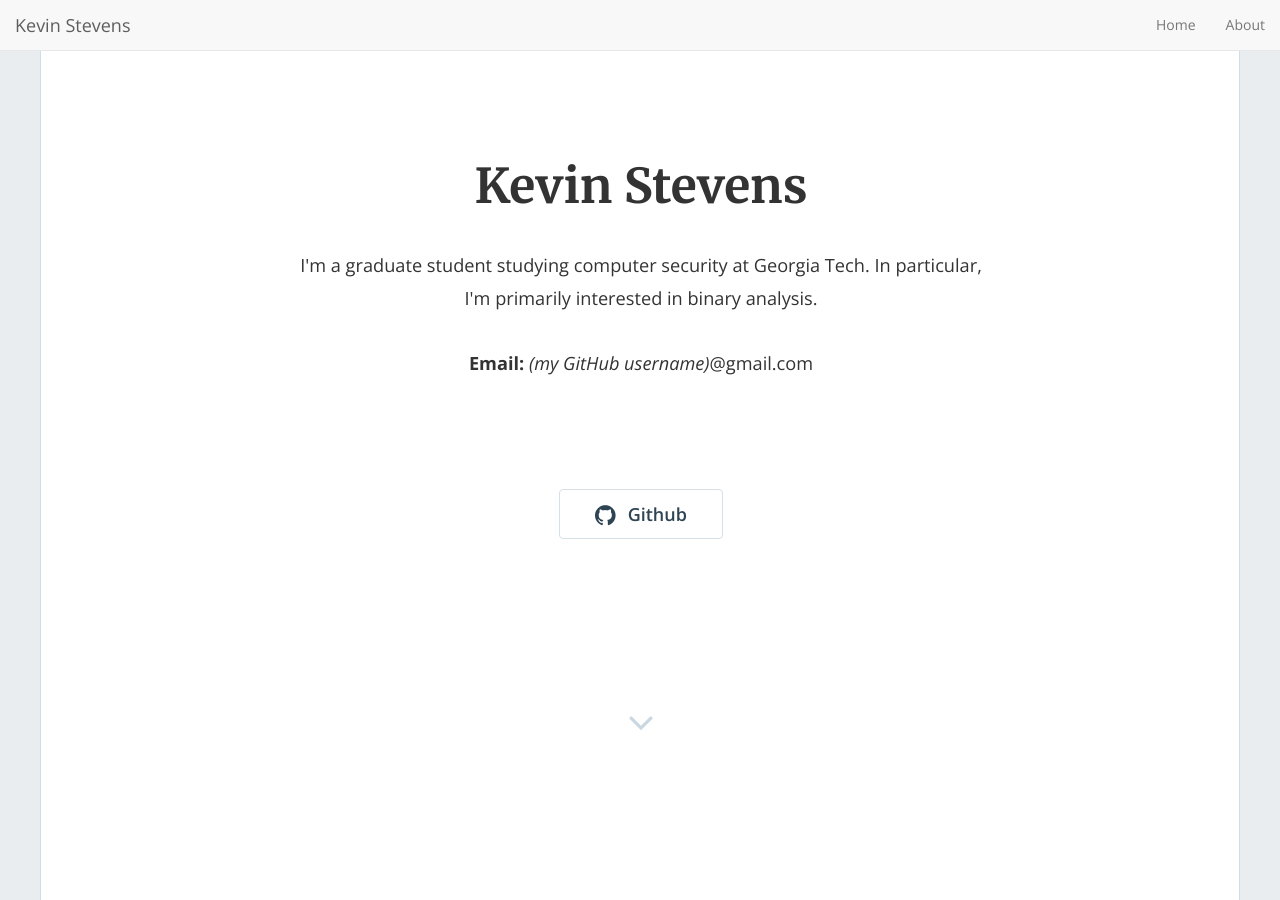
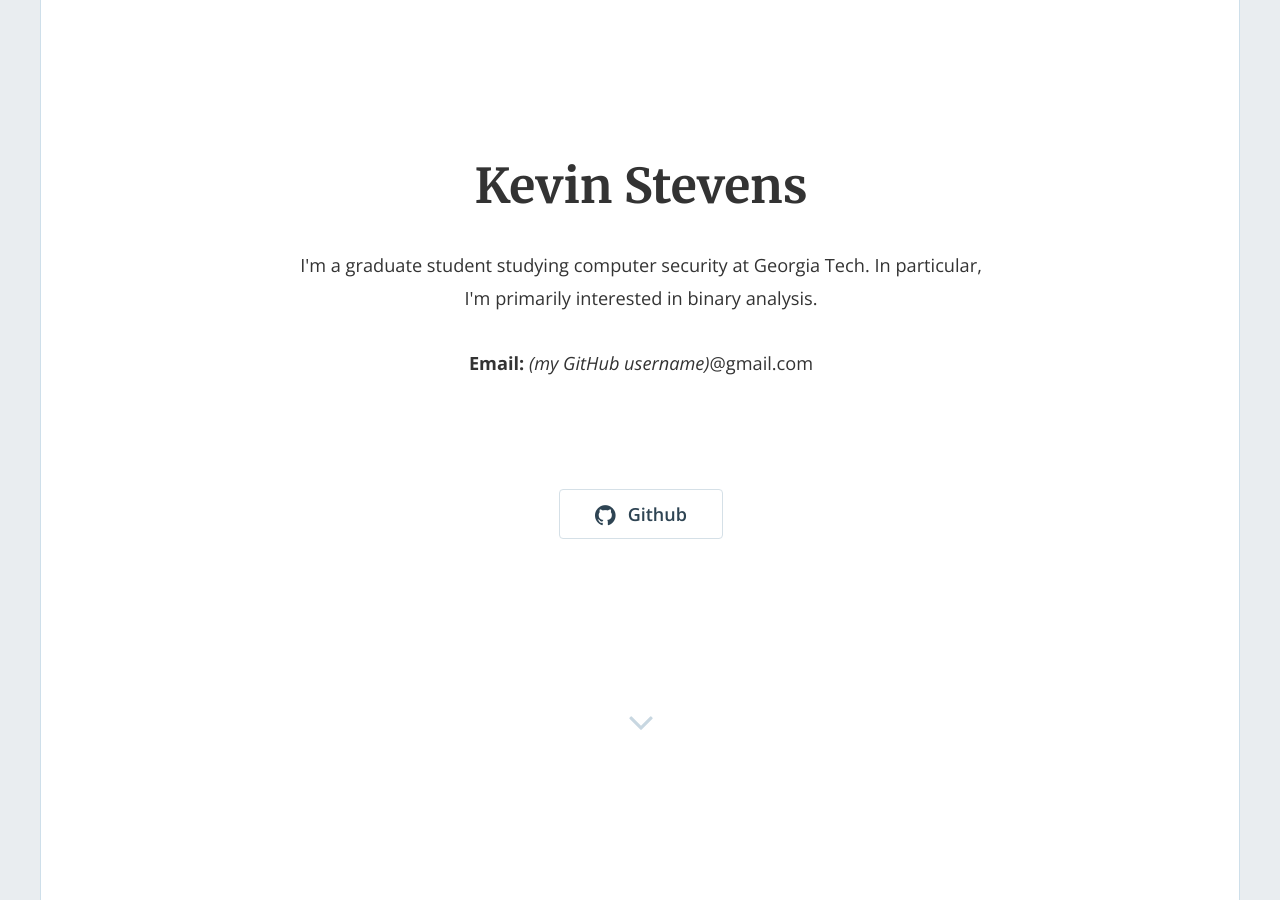
Before and after one commit to stevenskevin/stevenskevin.github.io, a Jekyll site: the page built from index.html, in a window 1280 px wide and 900 px high. Built offline with Jekyll 4.4.1, drawn with Linux system fonts in a browser that asks for light colours; nearby versions of some CDN libraries; the list of posts is cut into pages by our own code.

Commit message:
Some more improvements

```diff
--- a/_config.yml
+++ b/_config.yml
@@ -94,7 +94,6 @@ google_analytics: "UA-9999999-99" # Update with your own tracking ID
 enable_contact: false
 
 #### Phantom Navigation menu
-enable_nav: true
+enable_nav: false
 nav_item:
   - { url: '/', text: 'Home' }
-  - { url: '/about', text: 'About' }
```
Also changed, not shown: about.md (deleted, +0 -5 lines), CHANGELOG.md (deleted), README.md.
